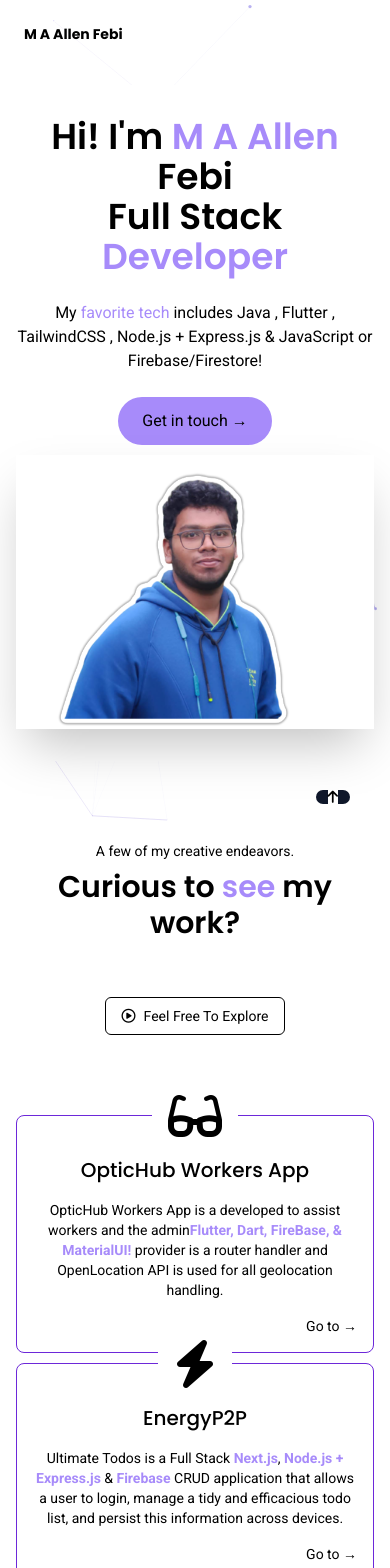
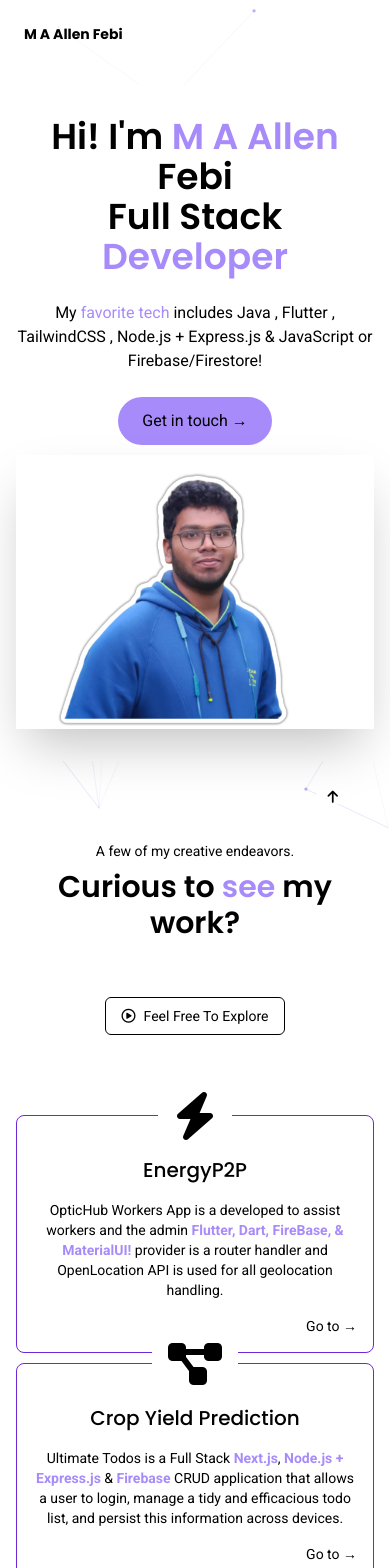
Before and after one commit to all3n2601/Allens-Portfolio, a SvelteKit app: page / in a window 390 px wide. Shown: the top 1568 px of the page. Built offline with nearby package versions, Linux system fonts and the light colour scheme.

Commit message:
Portfolio

```diff
--- a/src/components/Main.svelte
+++ b/src/components/Main.svelte
@@ -3,34 +3,29 @@
 
   let steps = [
     {
-            name: "OpticHub Workers App",
-            icon: "fa bg-white fa-glasses",
-            description:
-                "",
-        },
-        {
       name: "EnergyP2P",
       icon: "fa fa-bolt",
-            description:
-                "",
+      description: "",
     },
     {
       name: "Crop Yield Prediction",
       icon: "fa bg-white fa-diagram-project",
-            description:
-                "",
+      description: "",
     },
     {
       name: "legal Document Assistant",
       icon: "fa bg-white fa-file-signature",
-            description:
-                "",
+      description: "",
     },
     {
-            name: "Church Members Organiser",
-            icon: "fa bg-white fa-church",
-            description:
-                "",
+      name: "Riders Paradise",
+      icon: "fa bg-white fa-motorcycle",
+      description: "",
+    },
+    {
+      name: "Hospital Management System",
+      icon: "fa bg-white fa-hospital",
+      description: "",
     },
   ];
 
@@ -68,9 +63,8 @@
         <span class="poppins text-violet-400">Developer</span>
       </h2>
       <p class="text-base sm:text-lg md:text-xl">
-                My <span class="text-violet-400"> favorite tech</span> includes Java ,
-                Flutter , TailwindCSS , Node.js + Express.js & JavaScript
-                or Firebase/Firestore!
+        My <span class="text-violet-400"> favorite tech</span> includes Java , Flutter
+        , TailwindCSS , Node.js + Express.js & JavaScript or Firebase/Firestore!
       </p>
       <button
         class="blueShadow mx-auto lg:mr-auto lg:ml-0 text-base sm:text-lg md:text-xl poppins relative overflow-hidden px-6 py-3 group rounded-full bg-violet-400 text-slate-950"
@@ -124,7 +118,7 @@
     <div class="grid grid-cols-1 lg:grid-cols-3 gap-12 lg:gap-10">
       <Step step={steps[0]}>
         <p>
-                    OpticHub Workers App is a developed to assist workers and the admin<strong
+          OpticHub Workers App is a developed to assist workers and the admin <strong
             class="text-violet-400"
             >Flutter, Dart, FireBase, & MaterialUI!</strong
           > provider is a router handler and OpenLocation API is used for all geolocation
@@ -133,14 +127,13 @@
       </Step>
       <Step step={steps[1]}>
         <p>
-                    Ultimate Todos is a Full Stack <strong
-                        class="text-violet-400">Next.js</strong
+          Ultimate Todos is a Full Stack <strong class="text-violet-400"
+            >Next.js</strong
           >,
-                    <strong class="text-violet-400">Node.js + Express.js</strong
-                    >
-                    & <strong class="text-violet-400">Firebase</strong> CRUD application
-                    that allows a user to login, manage a tidy and efficacious todo
-                    list, and persist this information across devices.
+          <strong class="text-violet-400">Node.js + Express.js</strong>
+          & <strong class="text-violet-400">Firebase</strong> CRUD application that
+          allows a user to login, manage a tidy and efficacious todo list, and persist
+          this information across devices.
         </p>
       </Step>
       <Step step={steps[2]}>
@@ -149,8 +142,8 @@
             >SvelteKit & TailwindCSS</strong
           >
           web application, hosted on
-                    <strong class="text-violet-400">Netlify</strong>, that
-                    consumes and caches the
+          <strong class="text-violet-400">Netlify</strong>, that consumes and
+          caches the
           <strong class="text-violet-400">Pokémon API</strong>
           to display all Pokémon information. Gotta catch them all!
         </p>
@@ -161,24 +154,26 @@
             >SvelteKit & TailwindCSS</strong
           >
           web application, hosted on
-                    <strong class="text-violet-400">Netlify</strong>, that
-                    consumes and caches the
+          <strong class="text-violet-400">Netlify</strong>, that consumes and
+          caches the
           <strong class="text-violet-400">Pokémon API</strong>
           to display all Pokémon information. Gotta catch them all!
         </p>
       </Step>
+
       <Step step={steps[4]}>
         <p>
           The Pokédex is a <strong class="text-violet-400"
             >SvelteKit & TailwindCSS</strong
           >
           web application, hosted on
-                    <strong class="text-violet-400">Netlify</strong>, that
-                    consumes and caches the
+          <strong class="text-violet-400">Netlify</strong>, that consumes and
+          caches the
           <strong class="text-violet-400">Pokémon API</strong>
           to display all Pokémon information. Gotta catch them all!
         </p>
       </Step>
+      \
     </div>
   </section>
   <section
@@ -189,9 +184,7 @@
     <div
       class="flex flex-col gap-2 text-center relative before:absolute before:top-0 before:left-0 before:w-2/3 before:h-1.5 before:bg-violet-700 after:absolute after:bottom-0 after:right-0 after:w-2/3 after:h-1.5 after:bg-violet-700 py-4"
     >
-            <h6 class="text-large sm:text-xl md:text-2xl">
-                Want to know more?
-            </h6>
+      <h6 class="text-large sm:text-xl md:text-2xl">Want to know more?</h6>
       <h3 class="font-semibold text-3xl sm:text-4xl md:text-5xl">
         A bit <span class="poppins text-violet-400">about</span> me.
       </h3>
@@ -231,69 +224,7 @@
         </div>
       {/each}
     </div>
-        <h5 class={" text-2xl sm:text-3xl font-semibold text-center poppins "}>
-            The <span class="text-violet-400">Complete</span> Package
-        </h5>
-        <div
-            class="flex flex-col overflow-x-scroll gap-10 max-w-[800px] mx-auto w-full"
-        >
-            <table class="bg-violet-400 text-white rounded text-center">
-                <thead class={"border-b border-solid border-white  "}>
-                    <tr class="">
-                        <th />
-                        <th class="blackspace-nowrap text-white p-2 px-4">Candidate #1</th>
-                        <th class="blackspace-nowrap text-white p-2 px-4">Candidate #2</th>
-                        <th class="blackspace-nowrap text-white p-2 px-4">Candidate #3</th>
-                        <th
-                            class="bg-violet-700 text-white blackspace-nowrap p-4 px-8"
-                            >Me</th
-                        >
-                    </tr>
-                </thead>
-                <tbody>
-                    <tr class="border-b border-solid border-white">
-                        <td
-                            class="text-white border-r border-solid border-white pl-4 pr-8 py-4 font-semibold text-sm"
-                            >Dedication</td
-                        >
-                        <td><i class="fa-solid fa-xmark text-black" /></td>
-                        <td><i class="fa-solid fa-check text-black-500" /></td>
-                        <td><i class="fa-solid fa-xmark text-black-500" /></td>
-                        <td><i class="fa-solid fa-check text-green-500" /></td>
-                    </tr>
-                    <tr class="border-b border-solid border-white">
-                        <td
-                            class="text-white border-r border-solid border-white pl-4 pr-8 py-4 font-semibold text-sm"
-                            >Critical Thought</td
-                        >
-                        <td><i class="fa-solid fa-xmark text-black-500" /></td>
-                        <td><i class="fa-solid fa-check text-black-500" /></td>
-                        <td><i class="fa-solid fa-check text-black-500" /></td>
-                        <td><i class="fa-solid fa-check text-green-500" /></td>
-                    </tr>
-                    <tr>
-                        <td
-                            class="text-white border-r border-solid border-white pl-4 pr-8 py-4 font-semibold text-sm"
-                            >Interpersonal Skills</td
-                        >
-                        <td><i class="fa-solid fa-check text-black-500" /></td>
-                        <td><i class="fa-solid fa-check text-black-500" /></td>
-                        <td><i class="fa-solid fa-xmark text-black-500" /></td>
-                        <td><i class="fa-solid fa-check text-green-500" /></td>
-                    </tr>
-                    <tr class="border-t border-solid border-white">
-                        <td
-                            class="text-white border-r border-solid border-white pl-4 pr-8 py-4 font-semibold text-sm"
-                            >Progamming Ability</td
-                        >
-                        <td><i class="fa-solid fa-check text-black-500" /></td>
-                        <td><i class="fa-solid fa-xmark text-black-500" /></td>
-                        <td><i class="fa-solid fa-check text-black-500" /></td>
-                        <td><i class="fa-solid fa-check text-green-500" /></td>
-                    </tr>
-                </tbody>
-            </table>
-        </div>
+
     <div class="mx-auto -mt-12 italic sm:hidden opacity-50">
       <p>Scroll to see more &rarr;</p>
     </div>
--- a/src/routes/+layout.svelte
+++ b/src/routes/+layout.svelte
@@ -5,20 +5,24 @@
 
   let y;
   let innerHeight = 0;
-  let innerWidth=0;
+  let innerWidth = 0;
 
-  function goTop(){
-    document.body.scrollIntoView()
+  function goTop() {
+    document.body.scrollIntoView();
   }
 </script>
 
 <div
   class="relative flex flex-col max-w-[1400px] mx-auto w-full text-sm sm:text-base min-h-screen"
 >
-  <div class={"fixed bottom-0 w-full duration-200 p-10 flex z-[10] " + (
-    y > 0 ? 'opacity-full pointer-events-auto ' : 'pointer-events-none'
-  )}>
-    <button on:click={goTop} class="ml-auto rounded-full bg-slate-900 text-violet-400 px-3 sm:px-4 hover:bg-slate-800 cursor-pointer">
+  <div
+    class={"fixed bottom-0 w-full duration-200 p-10 flex z-[10] " +
+      (y > 0 ? "opacity-full pointer-events-auto " : "pointer-events-none")}
+  >
+    <button
+      on:click={goTop}
+      class="ml-auto rounded-full bg-white text-violet-400 px-3 sm:px-4 hover:bg-violet-400 cursor-pointer"
+    >
       <i class="fa-solid fa-arrow-up grid place-items-center aspect-square" />
     </button>
   </div>
@@ -27,4 +31,4 @@
   <Footer />
 </div>
 
-<svelte:window bind:scrollY={y} bind:innerHeight bind:innerWidth/>
+<svelte:window bind:scrollY={y} bind:innerHeight bind:innerWidth />
```
Also changed, not shown: src/components/Footer.svelte (+16 -4 lines). Lines whose indentation alone changed are shown as unchanged.
